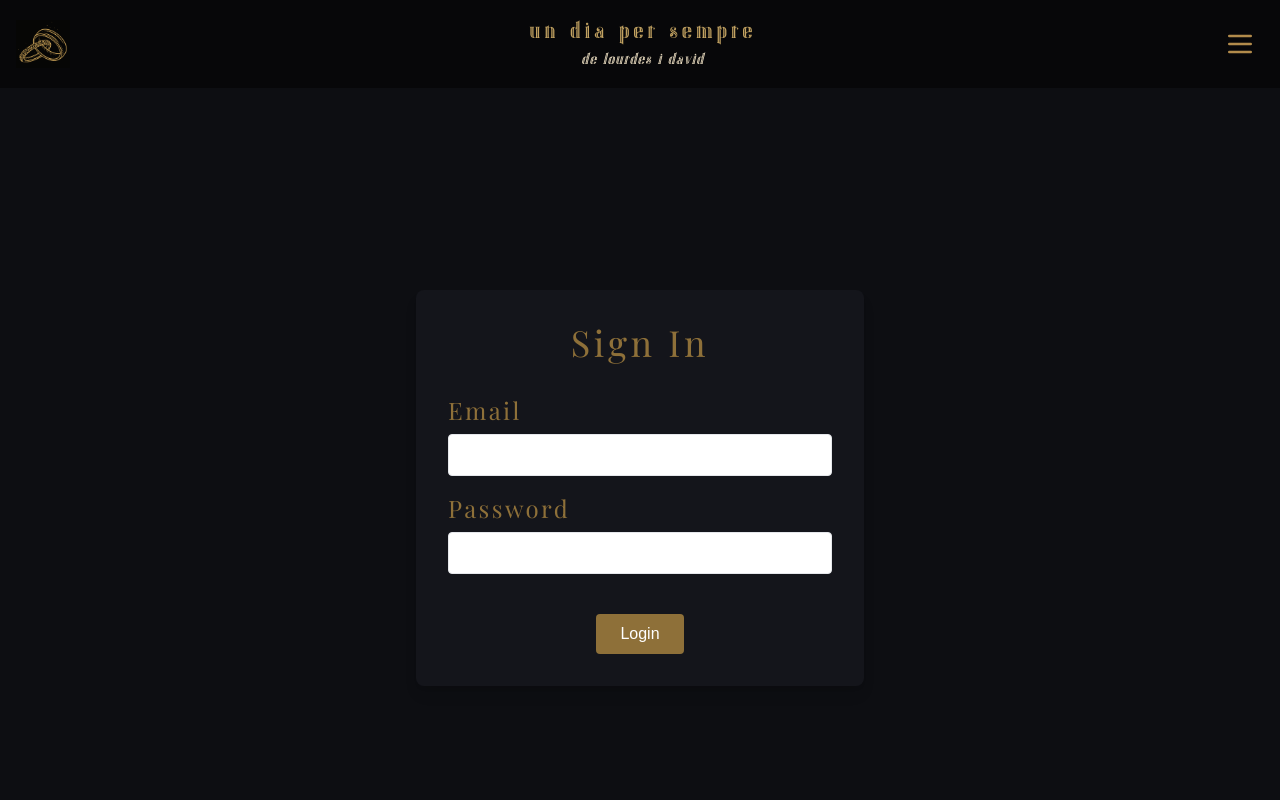
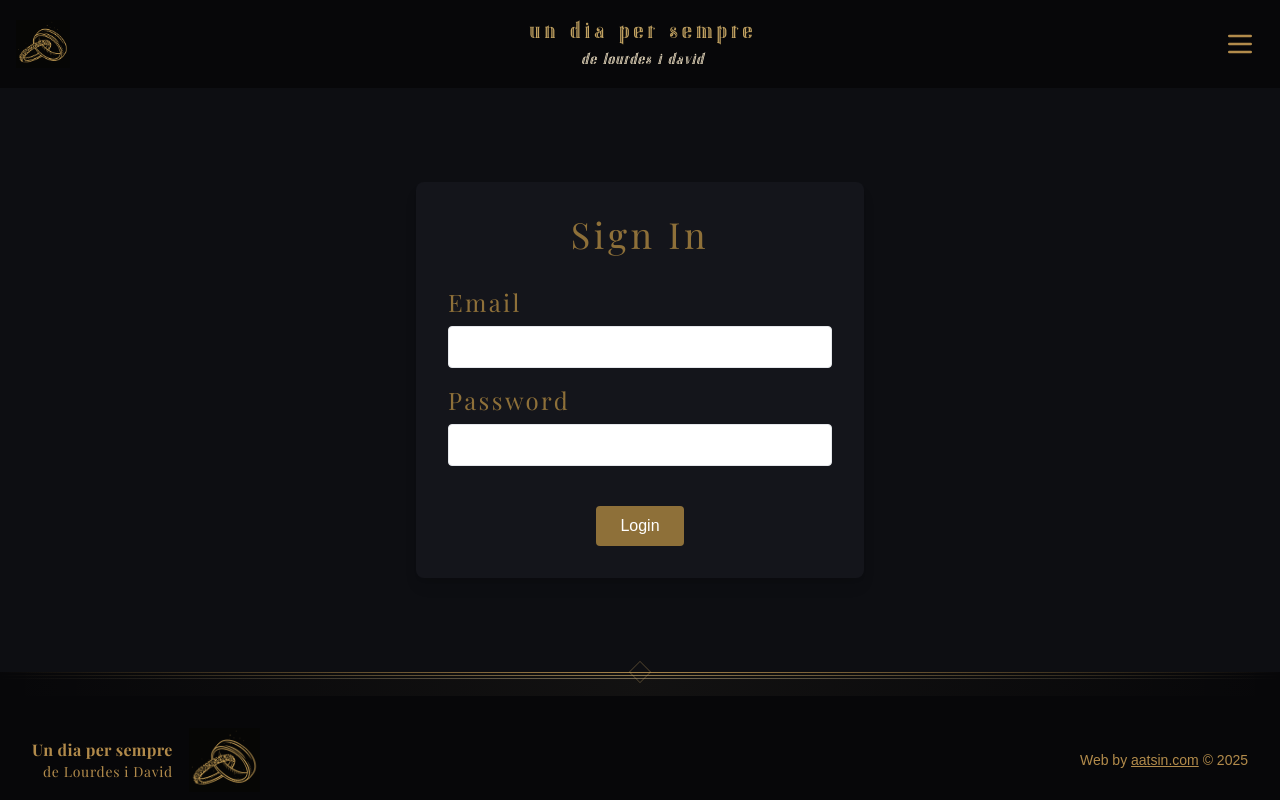
Before and after one commit to aatsin/static-sites, a React (Vite) app in the folder undiapersempre/: page /login in a window 1280 px wide. Shown: the top 800 px of the page. Built offline with nearby package versions, Linux system fonts and the light colour scheme; a web font is replaced by a local one.

Commit message:
feat(pagesHeigh): webs-10 small changes in the heigh of these pages

```diff
--- a/undiapersempre/src/pages/private/AllDataForm.jsx
+++ b/undiapersempre/src/pages/private/AllDataForm.jsx
@@ -27,7 +27,7 @@ const FormResponses = () => {
   }
 
   return (
-    <div className="bg-gatsby-night-800 min-h-screen py-12 px-6">
+    <div className="bg-gatsby-night-800 min-h-[73vh] py-12 px-6">
       <div className="container mx-auto">
         <h1 className="text-3xl lg:text-4xl font-serif text-gatsby-gold-600 tracking-wide text-center mb-8">
           Resum d'Informació dels Convidats
--- a/undiapersempre/src/pages/private/Login.jsx
+++ b/undiapersempre/src/pages/private/Login.jsx
@@ -40,7 +40,7 @@ const Login = () => {
   };
 
   return (
-    <div className="min-h-screen flex items-center justify-center bg-gatsby-night-800">
+    <div className="min-h-[73vh] flex items-center justify-center bg-gatsby-night-800">
       <div className="bg-gatsby-night-700 p-6 sm:p-8 rounded-lg shadow-lg w-full max-w-md">
         <h1 className="text-3xl sm:text-4xl font-serif text-gatsby-gold-600 tracking-[0.1em] mb-6 sm:mb-8 text-center">Sign In</h1>
 
```
